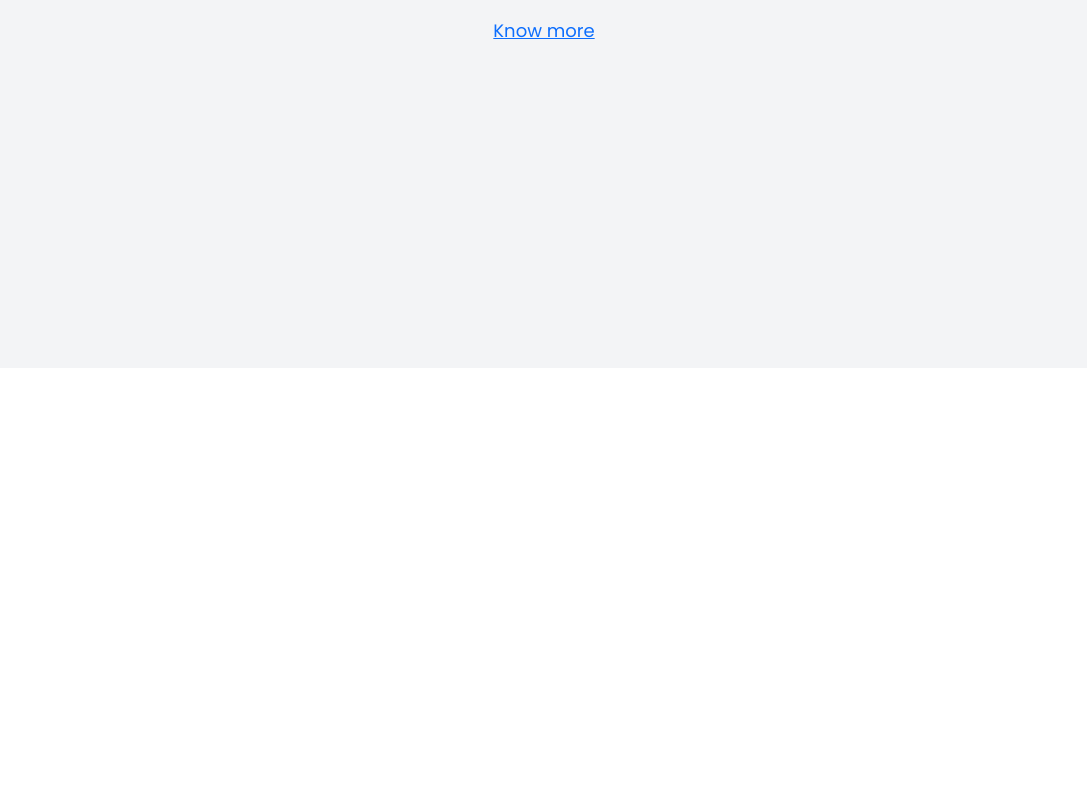
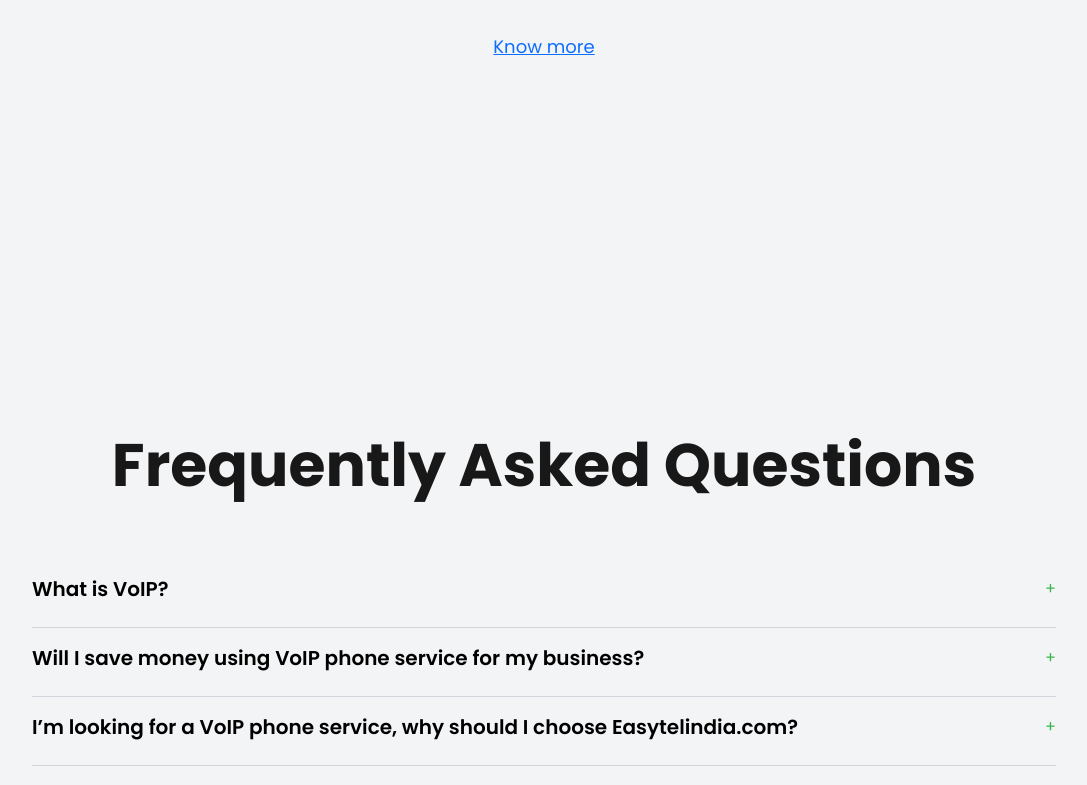
Before and after one commit to kameshravada/easytel, a React (Vite) app: page / in a window 1280 px wide. Shown: the part 2000-2785 px from the top of the page, without its empty margins (96-1183 px from the left). Before the commit the page ends 2368 px from the top, so only its background shows below. Built offline with nearby package versions, Linux system fonts and the light colour scheme.

Commit message:
developed Half of homepage

```diff
--- a/src/Data/Data.jsx
+++ b/src/Data/Data.jsx
@@ -27,4 +27,56 @@ const serviceCards = [
   },
 ];
 
-export { serviceCards };
+const FAQData = [
+  {
+    id: 1,
+    question: "What is VoIP?",
+    answer:
+      "VoIP (Voice over Internet Protocol) takes analog audio signals from your phone, converts them into digital data, and transfers them over the Internet. It works like a regular phone, but instead of traditional telephone wiring, it uses your high-speed internet connection—helping you avoid high telephone company charges.",
+  },
+  {
+    id: 2,
+    question: "Will I save money using VoIP phone service for my business?",
+    answer:
+      "Yes. VoIP services are generally more affordable than traditional phone lines because they eliminate long-distance charges and reduce infrastructure costs. Businesses often save up to 60% on their monthly communication expenses.",
+  },
+  {
+    id: 3,
+    question:
+      "I’m looking for a VoIP phone service, why should I choose Easytelindia.com?",
+    answer:
+      "Easytelindia.com offers cost-effective VoIP solutions with features like unlimited calling, call forwarding, voicemail-to-email, and scalability. With reliable customer support and flexible plans, it’s a great fit for both small and large businesses.",
+  },
+  {
+    id: 4,
+    question: "Is VoIP a reliable option?",
+    answer:
+      "Yes, VoIP is highly reliable as long as you have a stable high-speed internet connection. Many businesses worldwide rely on VoIP for their day-to-day communication. Backup options and mobile app support make it even more dependable.",
+  },
+  {
+    id: 5,
+    question: "What features does VoIP offer that traditional phones don’t?",
+    answer:
+      "VoIP comes with advanced features such as video conferencing, call recording, auto-attendants, voicemail-to-email, virtual numbers, and seamless mobile integration—features that are either expensive or unavailable with traditional phones.",
+  },
+  {
+    id: 6,
+    question: "Do I need special equipment to use VoIP?",
+    answer:
+      "Not necessarily. You can use VoIP with a computer, smartphone, or existing desk phones using an adapter. Many businesses prefer dedicated VoIP phones, but they are optional.",
+  },
+  {
+    id: 7,
+    question: "Can I keep my existing phone number when switching to VoIP?",
+    answer:
+      "Yes, most VoIP providers support number portability, allowing you to keep your current business phone number when you switch to VoIP services.",
+  },
+  {
+    id: 8,
+    question: "Is VoIP secure?",
+    answer:
+      "VoIP can be very secure if implemented properly. Reputable providers use encryption and security protocols to protect your calls and data from unauthorized access.",
+  },
+];
+
+export { serviceCards, FAQData };
--- a/src/HomeComponents/AboutEasytel.jsx
+++ b/src/HomeComponents/AboutEasytel.jsx
@@ -3,7 +3,7 @@ import React from "react";
 
 const AboutEasytel = () => {
   return (
-    <div className=" px-6  min-h-screen flex justify-center bg-gray-100 py-10">
+    <div className=" px-6  min-h-screen flex justify-center bg-gray-100 pt-14 py-10">
       <div className="flex flex-col items-center">
         <div className="text-black/90 font-[Poppins] font-bold text-3xl  lg:text-6xl flex justify-center pb-3 md:pb-5">
           About &nbsp;EasyTel
--- /dev/null
+++ b/src/HomeComponents/ClientsMessages.jsx
@@ -0,0 +1,15 @@
+import React from 'react'
+
+const ClientsMessages = () => {
+  return (
+    <div className="px-6 min-h-screen flex flex-col items-center bg-gray-100 pt-12 py-10">
+      <div className="">
+        <h2 className="text-black/90 text-center font-bold text-2xl sm:text-3xl lg:text-6xl flex   bg-gray-100 pb-10 md:pb-16">
+          Our Reputed Clients
+        </h2>
+      </div>
+    </div>
+  )
+}
+
+export default ClientsMessages
--- /dev/null
+++ b/src/HomeComponents/FAQItem.jsx
@@ -0,0 +1,34 @@
+import React from 'react'
+
+const FAQItem = ({ item, onClick, isOpen }) => {
+  return (
+    <div
+      className="border-b border-gray-300 py-4 last:border-0 cursor-pointer"
+      onClick={onClick}
+    >
+      <div className="flex justify-between items-center">
+        <h3 className="font-semibold text-black  sm:text-xl ">
+          {item.question}
+        </h3>
+        <p
+          className={` ${
+            isOpen ? "rotate-180 text-[#c13a18]" : "text-[#39b54a]"
+          } ease-in-out transition-all duration-300`}
+        >
+          {isOpen ? "-" : "+"}
+        </p>
+      </div>
+      {
+        <div
+          className={`mt-2 ${
+            isOpen ? "max-h-fit" : "max-h-0 overflow-hidden"
+          } ease-in-out transition-all `}
+        >
+          <p className="text-gray-600">{item.answer}</p>
+        </div>
+      }
+    </div>
+  );
+}
+
+export default FAQItem
--- /dev/null
+++ b/src/HomeComponents/FAQSection.jsx
@@ -0,0 +1,30 @@
+import React, { useState } from 'react'
+import { FAQData } from '../Data/Data';
+import FAQItem from './FAQItem';
+
+const FAQSection = () => {
+
+    const [activeAnswerId, setActiveAnswerId] = useState(null);
+
+    const showAnswer = (id) => {
+        setActiveAnswerId(activeAnswerId === id ? null : id);
+    }
+
+  return (
+    <div className="px-6 min-h-screen flex flex-col justify-center bg-gray-100 pt-12 py-10">
+      <div className="">
+        <h2 className="text-black/90 text-center font-bold text-2xl sm:text-3xl lg:text-6xl flex justify-center  bg-gray-100 pb-10 md:pb-16">
+          Frequently Asked Questions
+        </h2>
+      </div>
+      <div className="mx-auto max-w-5xl">
+        {
+            FAQData.map((item) => (
+                <FAQItem key={item.id} item={item} onClick={() => showAnswer(item.id)} isOpen={activeAnswerId === item.id} />
+            ))}
+      </div>
+    </div>
+  );
+}
+
+export default FAQSection
--- a/src/HomeComponents/ServicesSection.jsx
+++ b/src/HomeComponents/ServicesSection.jsx
@@ -4,9 +4,9 @@ import { serviceCards } from "../Data/Data";
 
 const ServicesSection = () => {
   return (
-    <div className=" px-6  min-h-screen flex  justify-center bg-gray-100 py-10">
+    <div className=" px-6  min-h-screen flex  justify-center bg-gray-100 py-20">
       <div className="">
-        <div className="text-black/90 font-bold text-2xl sm:text-3xl lg:text-6xl flex justify-center pb-10">
+        <div className="text-black/90 text-center font-bold text-2xl sm:text-3xl lg:text-6xl flex justify-center items-center pb-10 md:pb-16">
           It’s Easy To Choose Easy
         </div>
         <div className=" grid sm:grid-cols-1 md:grid-cols-3 gap-10 md:gap-6 lg:gap-10">
--- a/src/Pages/HomePage.jsx
+++ b/src/Pages/HomePage.jsx
@@ -2,6 +2,8 @@ import React from 'react'
 import HeroSection from '../HomeComponents/HeroSection'
 import ServicesSection from '../HomeComponents/ServicesSection'
 import AboutEasytel from '../HomeComponents/AboutEasytel'
+import FAQSection from '../HomeComponents/FAQSection'
+import ClientsMessages from '../HomeComponents/ClientsMessages'
 
 const HomePage = () => {
   return (
@@ -9,6 +11,8 @@ const HomePage = () => {
         <HeroSection />
         <ServicesSection/>
         <AboutEasytel />
+        <FAQSection />
+        <ClientsMessages/>
     </div>
   )
 }
```
